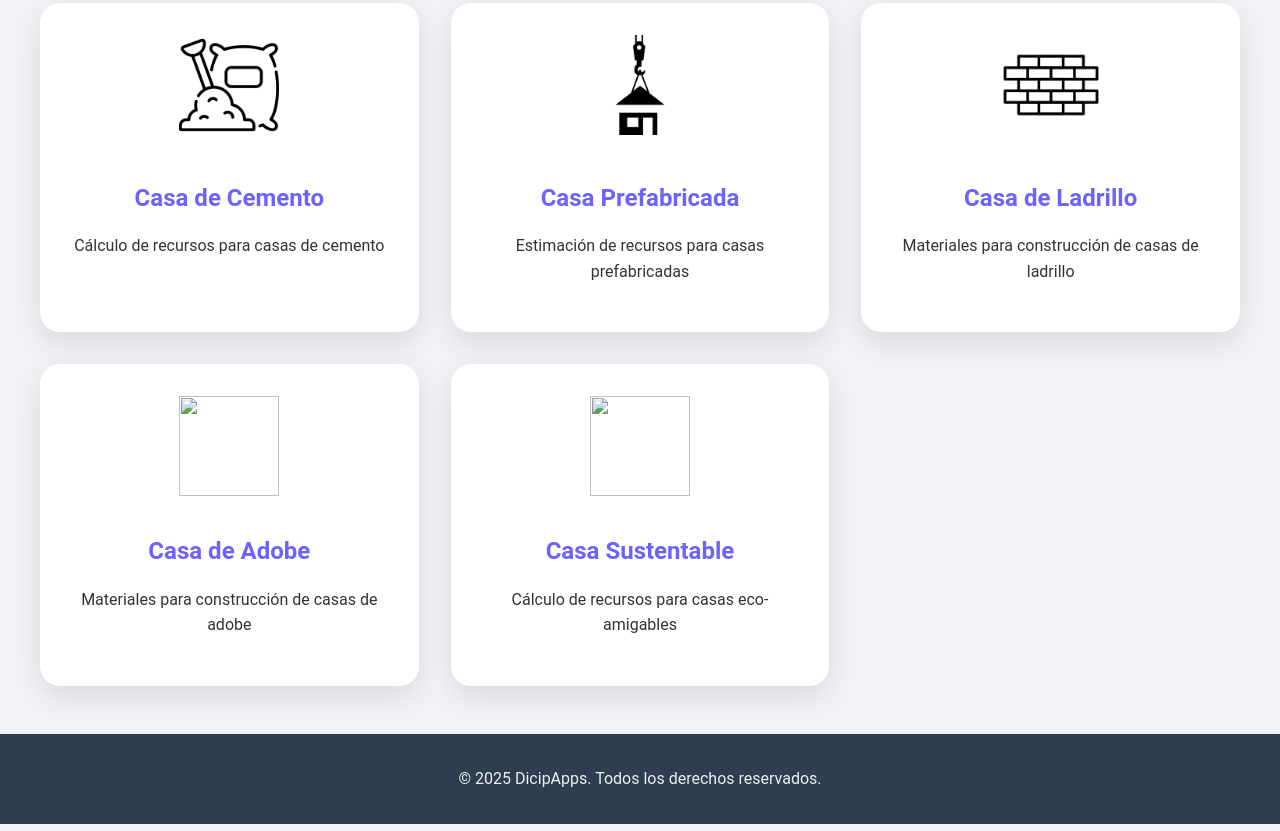
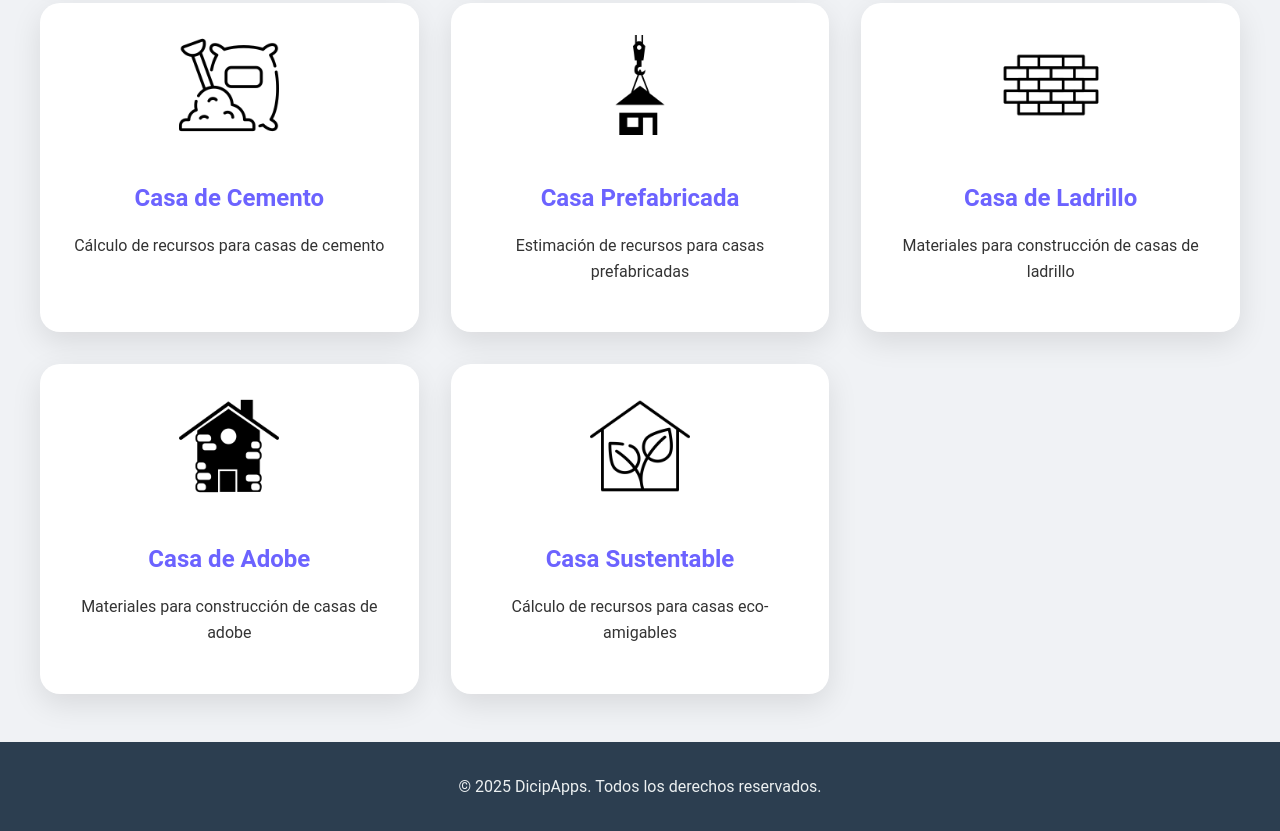
Before and after one commit to Dicip/buildapp, a plain HTML site: page index.html in a window 1280 px wide. Shown: the part 820-1651 px from the top of the page. Drawn offline with Linux system fonts and the light colour scheme.

Commit message:
Se agregaron iconos

```diff
--- a/index.html
+++ b/index.html
@@ -47,12 +47,12 @@
                     <p>Materiales para construcción de casas de ladrillo</p>
                 </div>
                 <div class="construction-type" data-type="Casa de Adobe">
-                    <img class="construction-icon" src="img/Designer.jpeg" width="120px" height="120px">
+                    <img class="construction-icon" src="img/casa adobe ico.png" width="120px" height="120px">
                     <h3>Casa de Adobe</h3>
                     <p>Materiales para construcción de casas de adobe</p>
                 </div>
                 <div class="construction-type" data-type="Casa Sustentable">
-                    <img class="construction-icon" src="img/Designer.jpeg" width="120px" height="120px">
+                    <img class="construction-icon" src="img/casa sustentable ico.png" width="120px" height="120px">
                     <h3>Casa Sustentable</h3>
                     <p>Cálculo de recursos para casas eco-amigables</p>
                 </div>
```
Also changed, not shown: img/casa adobe ico.png (added), img/casa sustentable ico.png (added).
